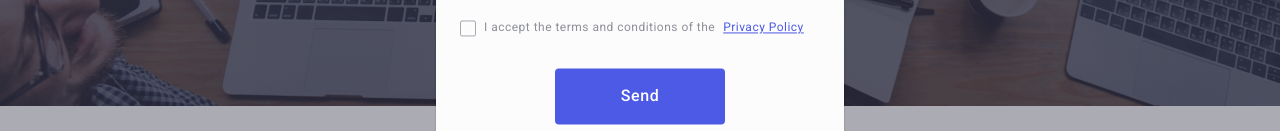
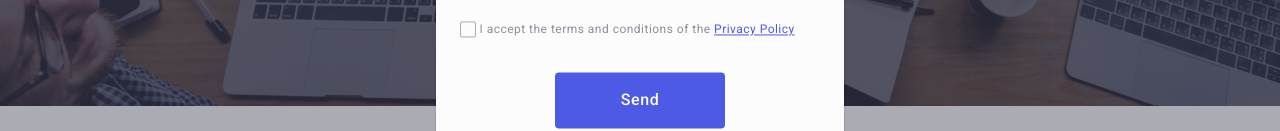
Before and after one commit to yana-shapka/goit-markup-hw-05, a plain HTML site: page index.html in a window 1280 px wide. Shown: the part 567-698 px from the top of the page. Drawn offline with nearby package versions, Linux system fonts and the light colour scheme.

Commit message:
homework 5 fixes

```diff
--- a/css/styles.css
+++ b/css/styles.css
@@ -813,8 +813,6 @@ textarea:focus {
 }
 
 .checkbox-agreement {
-  display: flex;
-  gap: 8px;
   min-width: 338px;
   font-size: 12px;
   line-height: 1.17;
```
